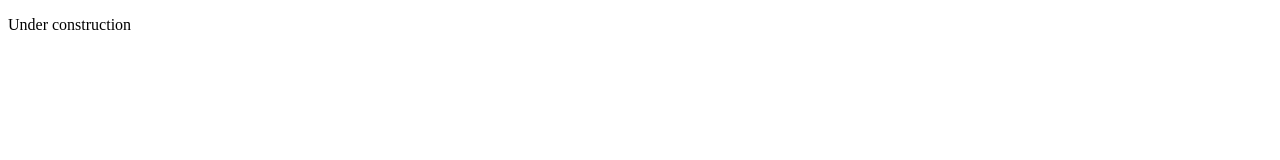
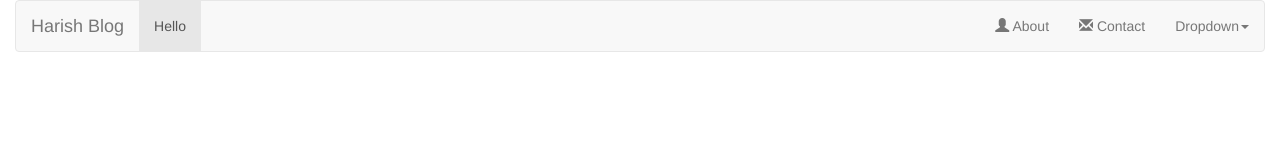
Before and after one commit to vharish85/vharish85.github.io, a plain HTML site: page index.html in a window 1280 px wide. Drawn offline with nearby package versions, Linux system fonts and the light colour scheme.

Commit message:
Create index.html

```diff
--- a/index.html
+++ b/index.html
@@ -4,8 +4,48 @@
 
 <head>
   <title> Harish's Blog </title>
+   <link href="https://maxcdn.bootstrapcdn.com/bootstrap/3.3.7/css/bootstrap.min.css" rel="stylesheet" type="text/css"/>
+
 </head>
 <body>
-  <p> Under construction </p>
+  <div class="container-fluid">
+	<div class="row">
+		<div class="col-md-12">
+			<nav class="navbar navbar-default" role="navigation">
+				<div class="navbar-header">
+
+					<button type="button" class="navbar-toggle" data-toggle="collapse" data-target="#bs-example-navbar-collapse-1">
+						 <span class="sr-only">Toggle navigation</span><span class="icon-bar"></span><span class="icon-bar"></span><span class="icon-bar"></span>
+					</button> <a class="navbar-brand" href="#">Harish Blog</a>
+				</div>
+
+				<div class="collapse navbar-collapse" id="bs-example-navbar-collapse-1">
+					<ul class="nav navbar-nav">
+						<li class="active">
+							<a href="#">Hello</a>
+						</li>
+
+
+					</ul>
+
+					<ul class="nav navbar-nav navbar-right">
+						<li><a href="./about.html"><span class="glyphicon glyphicon-user"></span>  About</a></li>
+                        <li><a href="./contact.html"><span class="glyphicon glyphicon-envelope"></span>  Contact</a></li>
+						<li class="dropdown">
+							 <a href="#" class="dropdown-toggle" data-toggle="dropdown">Dropdown<strong class="caret"></strong></a>
+							<ul class="dropdown-menu">
+								<li>
+									<a href="#">Action</a>
+								</li>
+							</ul>
+						</li>
+					</ul>
+				</div>
+
+			</nav>
+		</div>
+	</div>
+</div>
+<script src="https://maxcdn.bootstrapcdn.com/bootstrap/3.3.7/js/bootstrap.min.js"></script>
 </body>
 </html>
```
